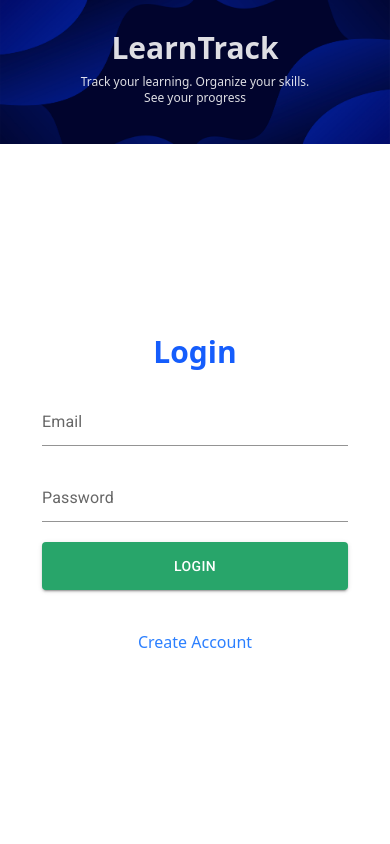
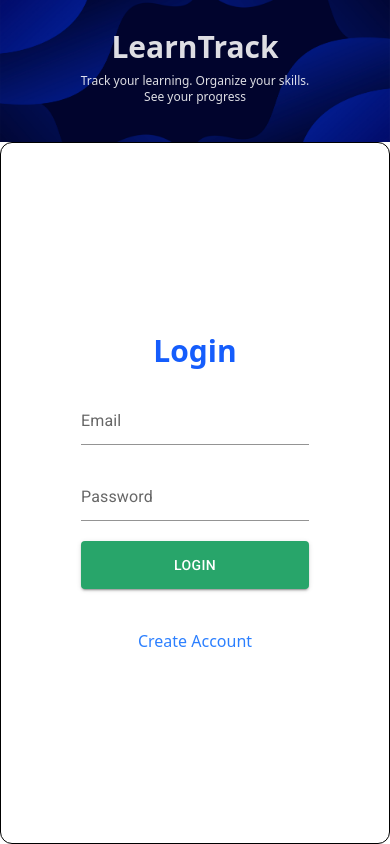
Before and after one commit to krevindev/LearnTrack, a React (Vite) app: page /auth in a window 390 px wide. Built offline with nearby package versions, Linux system fonts and the light colour scheme; no server answers.

Commit message:
fix: auth forms layout and responsiveness

```diff
--- a/src/components/AuthForm.tsx
+++ b/src/components/AuthForm.tsx
@@ -10,7 +10,7 @@ export default function AuthForm({ title, onSubmit, children }: AuthFormProps) {
   return (
     <form
       onSubmit={onSubmit}
-      className="w-full max-w-125 flex flex-col justify-center border py-40 px-10 rounded-xl"
+      className="w-full h-full max-w-125 py-10 px-20 rounded-xl flex flex-col justify-center items-stretch border border-black"
     >
       <h1 className="text-blue-600 font-bold text-3xl mb-5">{title}</h1>
       {children}
--- a/src/pages/AuthPage.tsx
+++ b/src/pages/AuthPage.tsx
@@ -36,6 +36,7 @@ export default function AuthPage() {
       )}
       {/* Form Section (Right)*/}
       <div className="flex flex-col justify-center items-center w-full xl:px-10 xl:w-[50%] bg-white relative p-0">
+        <div className="w-full h-full flex flex-col justify-start items-center relative p-0 overflow-y-auto">
           {/* Mobile Title Banner */}
           {winWidth <= 700 && (
             <div
@@ -49,7 +50,6 @@ export default function AuthPage() {
               </p>
             </div>
           )}
-        <div className="w-full h-full border flex flex-col justify-center items-center relative p-0">
           {/* Sign In/Sign Up Form Outlet */}
           <Outlet />
         </div>
```
Lines whose indentation alone changed are shown as unchanged.
